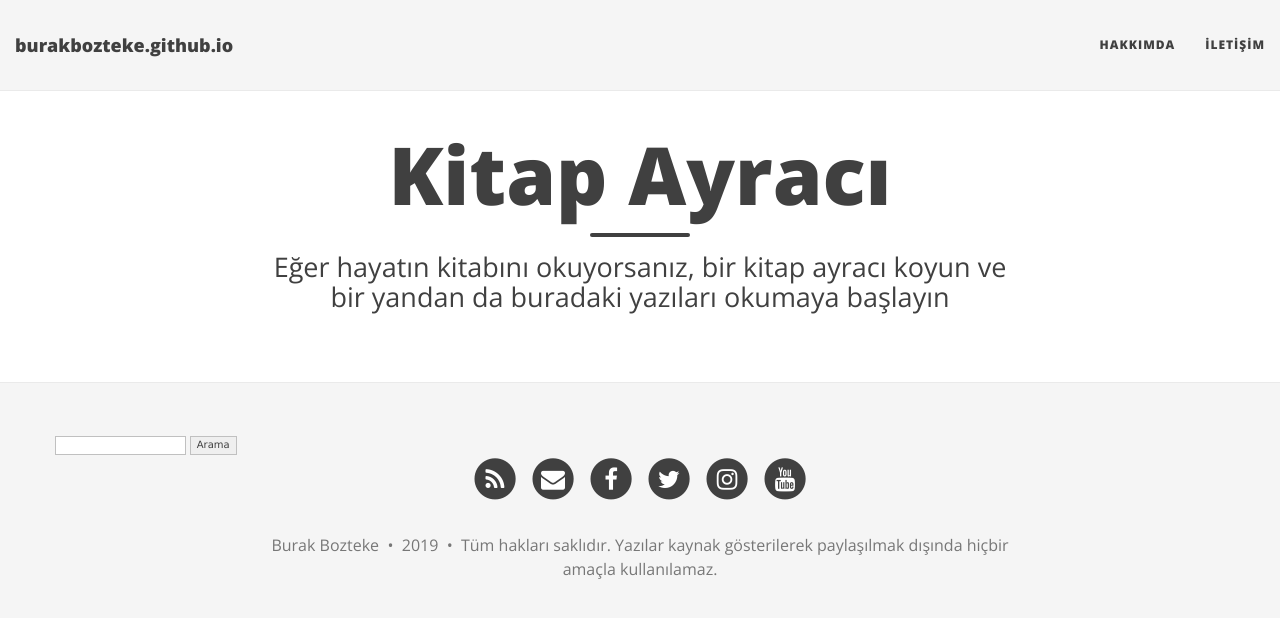
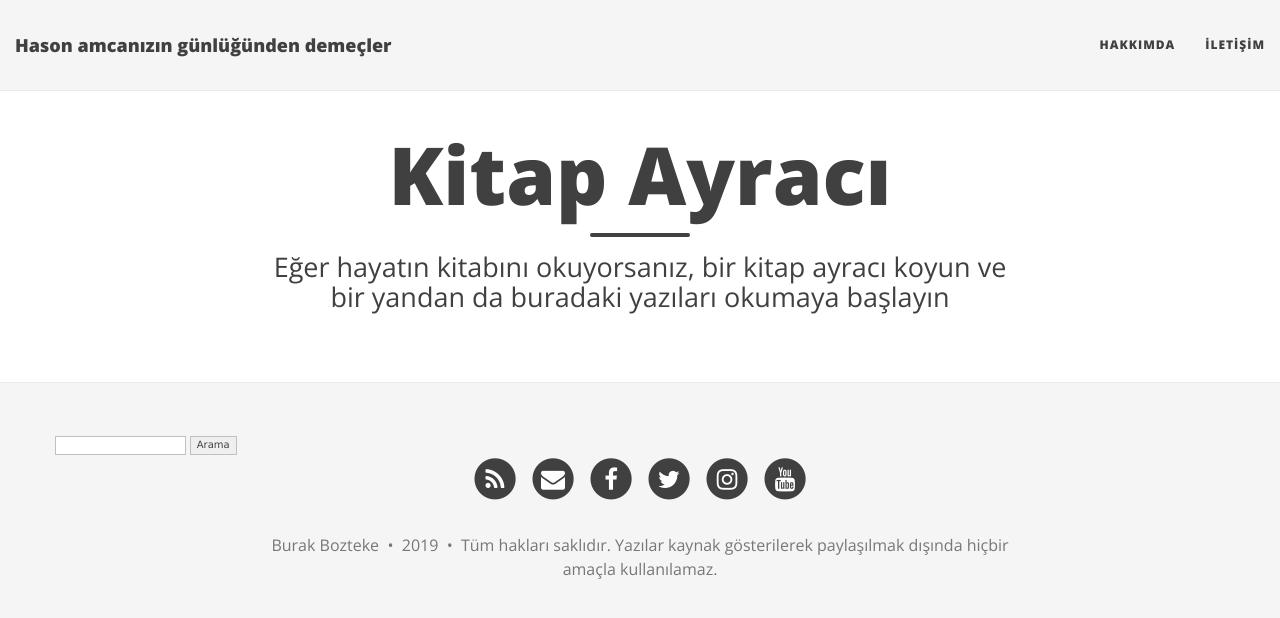
Before and after one commit to burakbozteke/burakbozteke.github.io, a Jekyll site: the page built from index.html, in a window 1280 px wide. Shown: the top 618 px of the page. Built offline with Jekyll 4.4.1, drawn with Linux system fonts in a browser that asks for light colours; nearby versions of some CDN libraries; the list of posts is cut into pages by our own code.

Commit message:
güncelle

```diff
--- a/_config.yml
+++ b/_config.yml
@@ -14,7 +14,7 @@ baseurl: ""
 # Of course don't forget to change the username and projectname to YOUR username and project
 
 # Name of website
-title:
+title: Hason amcanızın günlüğünden demeçler
 
 # Short description of your site
 description: Eğer hayatın kitabını okuyorsanız, bir kitap ayracı koyun ve bir yandan da buradaki yazıları okumaya başlayın
```
